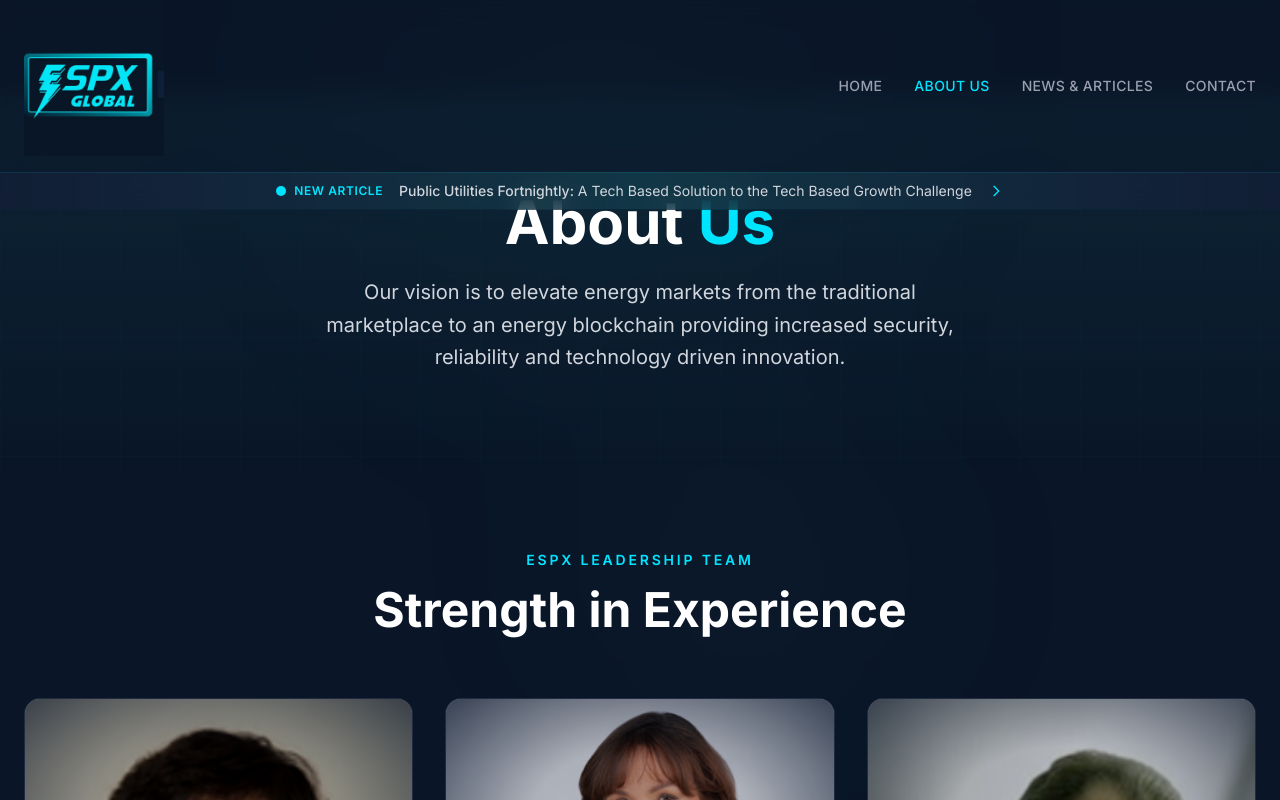
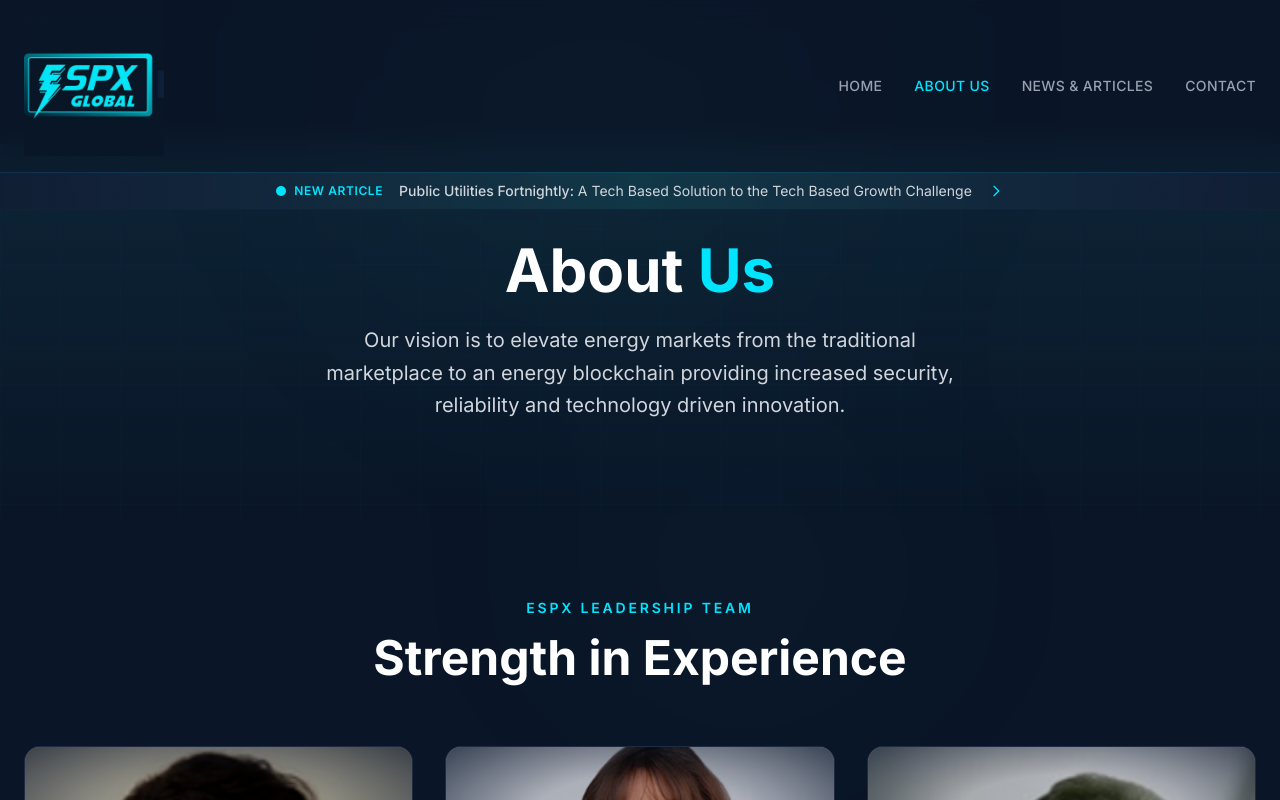
Before and after one commit to rzarkar05/ESPX_website, a Next.js app: page /about in a window 1280 px wide. Shown: the top 800 px of the page. Built offline with nearby package versions, Linux system fonts and the light colour scheme.

Commit message:
Fix-about-page-layout-and-reduce-leadership-images

```diff
--- a/src/app/about/page.tsx
+++ b/src/app/about/page.tsx
@@ -106,12 +106,12 @@
       viewport={{ once: true }}
       transition={{ delay: index * 0.1, duration: 0.6, ease: "easeOut" }}
       className="flip-card-perspective"
-      style={{ height: 440 }}
+      style={{ height: 360 }}
     >
       <div className={`flip-card-inner ${isFlipped ? "flipped" : ""}`}>
         {/* Front */}
         <div className="flip-card-front bg-espx-navy-light border border-white/[0.06]">
-          <div className="relative w-full h-[300px] bg-espx-navy">
+          <div className="relative w-full h-[176px] bg-espx-navy">
             <Image
               src={leader.image}
               alt={leader.name}
@@ -238,7 +238,7 @@
 
 export default function AboutPage() {
   return (
-    <div className="pt-24">
+    <div className="pt-36">
       {/* Hero Banner */}
       <section className="relative py-24 overflow-hidden">
         <div className="absolute inset-0 bg-gradient-to-b from-espx-teal-dark/20 to-transparent" />
```
